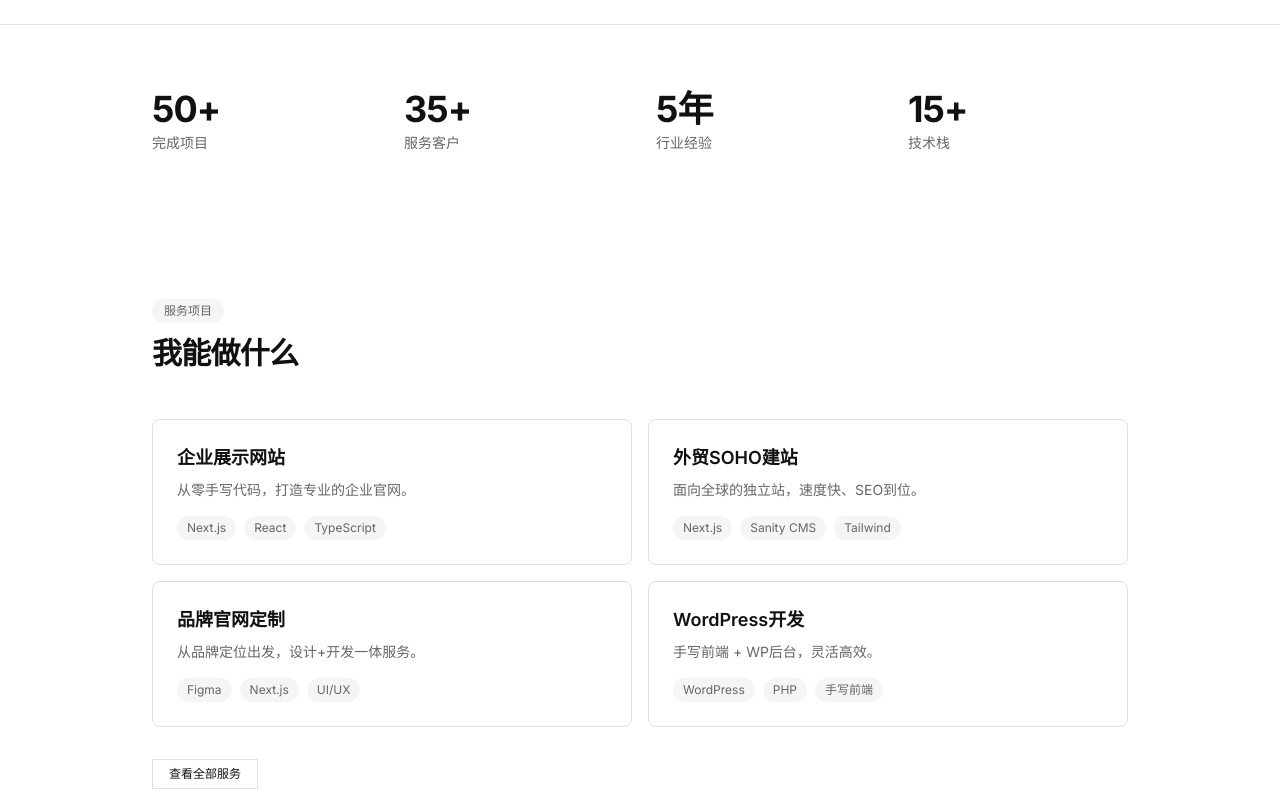
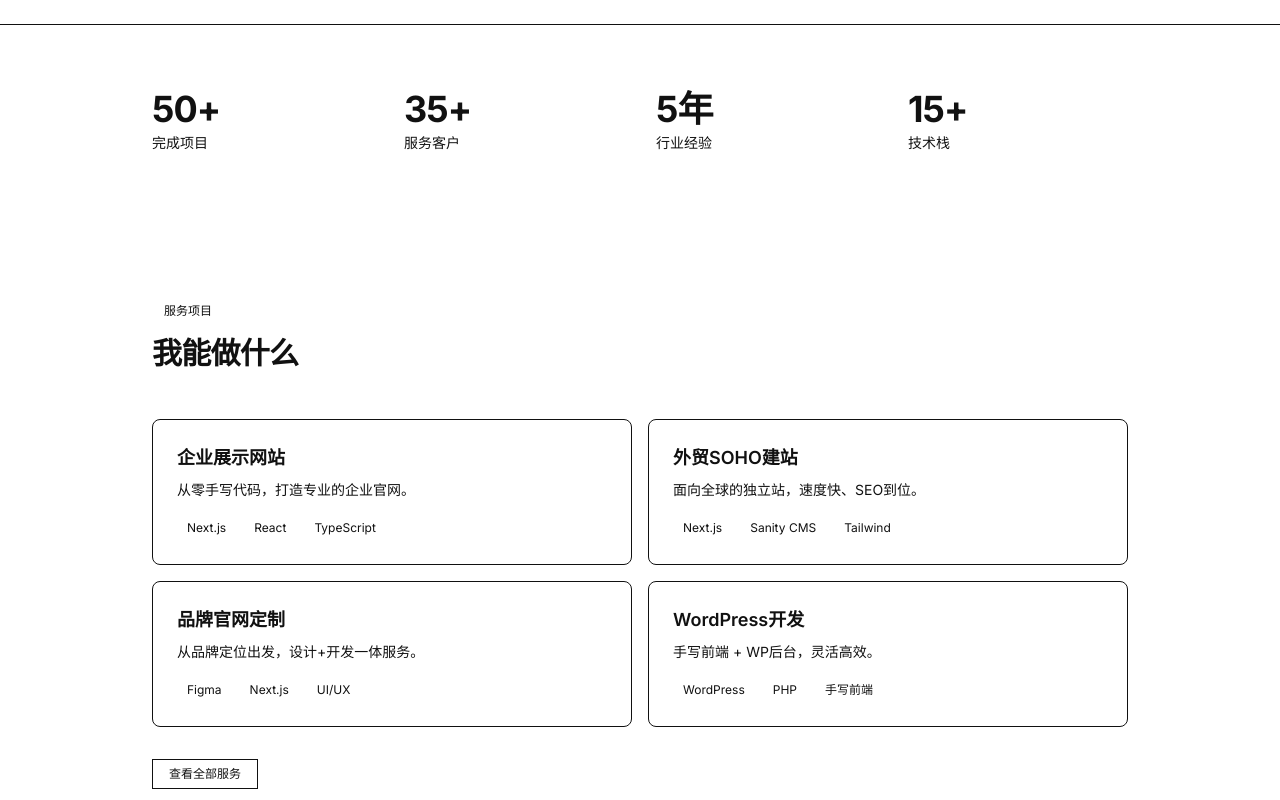
Before and after one commit to 106Lushtruncy106/portfolio, a Next.js app: page / in a window 1280 px wide. Shown: the part 620-1420 px from the top of the page. Built offline with nearby package versions, Linux system fonts and the light colour scheme; no server answers.

Commit message:
强制白色背景修复

```diff
--- a/src/app/globals.css
+++ b/src/app/globals.css
@@ -1,56 +1,31 @@
 @import "tailwindcss";
 
-@theme inline {
-  --color-background: #ffffff;
-  --color-foreground: #111111;
-  --color-primary: #1a1a1a;
-  --color-primary-light: #4a4a4a;
-  --color-surface: #f5f5f5;
-  --color-surface-light: #eeeeee;
-  --color-border: #e0e0e0;
-  --color-text-muted: #666666;
-  --color-text-dim: #999999;
-  --font-sans: "Inter", "Noto Sans SC", sans-serif;
-  --font-mono: "JetBrains Mono", monospace;
-}
-
-:root {
-  --background: #ffffff;
-  --foreground: #111111;
-}
-
-* {
-  scrollbar-width: thin;
-  scrollbar-color: #dddddd transparent;
+/* Force white background - override any dark mode */
+html {
+  background: #ffffff !important;
+  color-scheme: light !important;
 }
 
 body {
-  background: var(--background);
-  color: var(--foreground);
-  font-family: var(--font-sans);
+  background: #ffffff !important;
+  color: #111111 !important;
+  font-family: "Inter", "Noto Sans SC", sans-serif;
+  -webkit-font-smoothing: antialiased;
+}
+
+/* Override system dark mode */
+@media (prefers-color-scheme: dark) {
+  html {
+    background: #ffffff !important;
+    color-scheme: light !important;
+  }
+  body {
+    background: #ffffff !important;
+    color: #111111 !important;
+  }
 }
 
 ::selection {
-  background: #1a1a1a;
+  background: #111111;
   color: #ffffff;
 }
-
-.underline-link {
-  position: relative;
-  text-decoration: none;
-}
-
-.underline-link::after {
-  content: '';
-  position: absolute;
-  bottom: -2px;
-  left: 0;
-  width: 0;
-  height: 1px;
-  background: #1a1a1a;
-  transition: width 0.3s ease;
-}
-
-.underline-link:hover::after {
-  width: 100%;
-}
--- a/src/app/layout.tsx
+++ b/src/app/layout.tsx
@@ -29,14 +29,6 @@ export const metadata: Metadata = {
   },
   description:
     "专业独立站搭建服务，不套模板、个性定制。企业展示站、外贸SOHO站、品牌官网。",
-  openGraph: {
-    title: "帮你搞网站 | 独立站搭建",
-    description:
-      "专业独立站搭建服务，不套模板、个性定制。",
-    type: "website",
-    locale: "zh_CN",
-    siteName: "帮你搞网站",
-  },
 };
 
 export default function RootLayout({
@@ -45,8 +37,12 @@ export default function RootLayout({
   children: React.ReactNode;
 }>) {
   return (
-    <html lang="zh-CN" className={`${inter.variable} ${notoSansSC.variable} ${jetbrainsMono.variable}`}>
-      <body className="min-h-screen bg-background text-foreground antialiased">
+    <html
+      lang="zh-CN"
+      style={{ background: "#ffffff" }}
+      className={`${inter.variable} ${notoSansSC.variable} ${jetbrainsMono.variable}`}
+    >
+      <body style={{ background: "#ffffff", color: "#111111" }}>
         <ClientLayout>{children}</ClientLayout>
       </body>
     </html>
```
